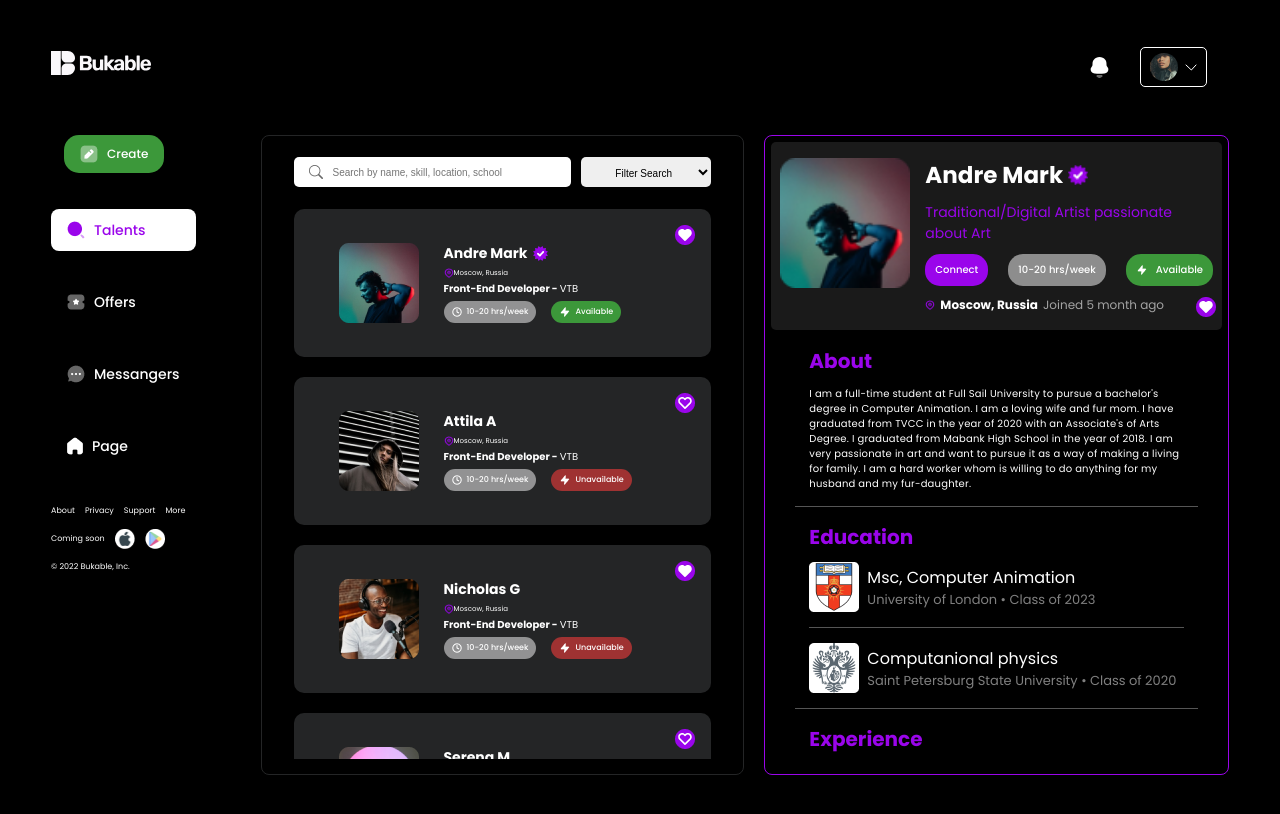
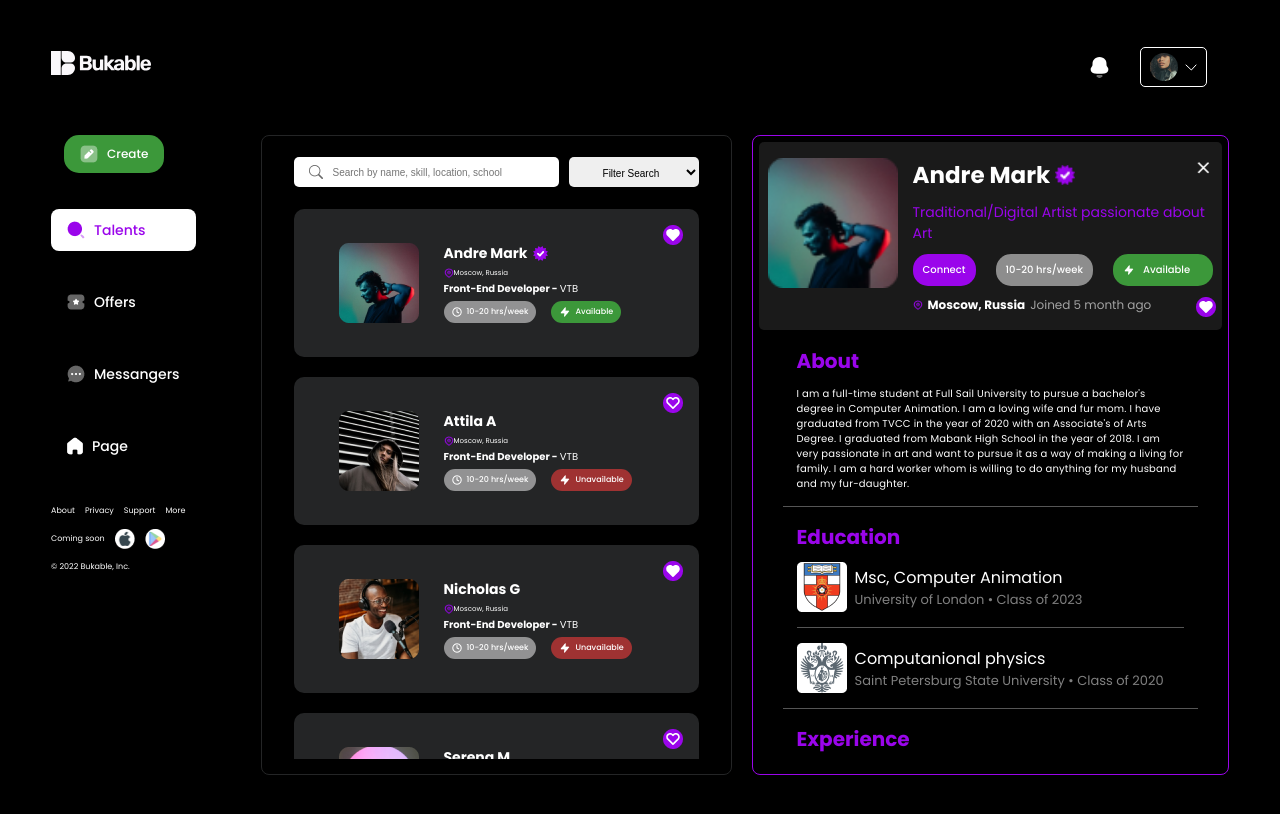
Before and after one commit to zhengis-alinur/bukable, a React (Create React App) app: page / in a window 1280 px wide. Shown: the top 814 px of the page. Built offline with nearby package versions, Linux system fonts and the light colour scheme.

Commit message:
feat: add closing TalentProfile section on click on x, and cover all page with TalentsList section

```diff
--- a/src/Sections/TalentProfile.scss
+++ b/src/Sections/TalentProfile.scss
@@ -16,11 +16,14 @@
         right: 6px;
     }
     .back-arrow {
-        display: none;
+        position: absolute;
         text-align: right;
+        display: block;
         transform:rotateY(180deg);
         margin: 10px;
         font-size: 20px;
+        right: 6px;
+        z-index: 110;
     }
     .header {position: relative;
         display: flex;
@@ -61,6 +64,9 @@
         .button {
             padding: 5px 10px;
             font-size: 10px;
+            &.secondary {
+                min-width: 100px;
+            }
         }
     }
     .location-wrapper {
@@ -141,10 +147,7 @@
     .talent-profile {
         width: 100%;
         .back-arrow {
-            position: absolute;
-            display: block;
-            right: 6px;
-            z-index: 110;
+
         }
         .name {
             font-size: 16px;
--- a/src/Sections/TalentsList.scss
+++ b/src/Sections/TalentsList.scss
@@ -2,11 +2,10 @@
     display: flex;
     flex-direction: column;
     padding: 21px 32px;
-    width: 58%;
+    width: 100%;
     border: #242526 solid 1px;
     border-radius: 8px;
     max-height: 80vh;
-
     .cards {
         display: flex;
         flex-direction: column;
--- a/src/components/Button.scss
+++ b/src/components/Button.scss
@@ -10,6 +10,7 @@
     border: none;
     outline: none;
     border-radius: 15px;
+    text-align: center;
     font-family: 'Poppins', sans-serif;
     font-weight: 500;
     line-height: 22px;
--- a/src/index.css
+++ b/src/index.css
@@ -9,4 +9,6 @@ body {
   font-family: 'Poppins', sans-serif;
   font-weight: 400px;
   color: #fff;
+  min-height: 100vh;
+  overflow: hidden;
 }
--- a/src/pages/Home.scss
+++ b/src/pages/Home.scss
@@ -1,11 +1,13 @@
 .home {
     position: relative;
     display: flex;
-    justify-content: space-between;
     gap: 45px;
+    min-width: 100%;
     .content {
         position: relative;
         display: flex;
+        justify-content: flex-start;
+        width: 100%;
         gap: 20px;
     }
 }
```
